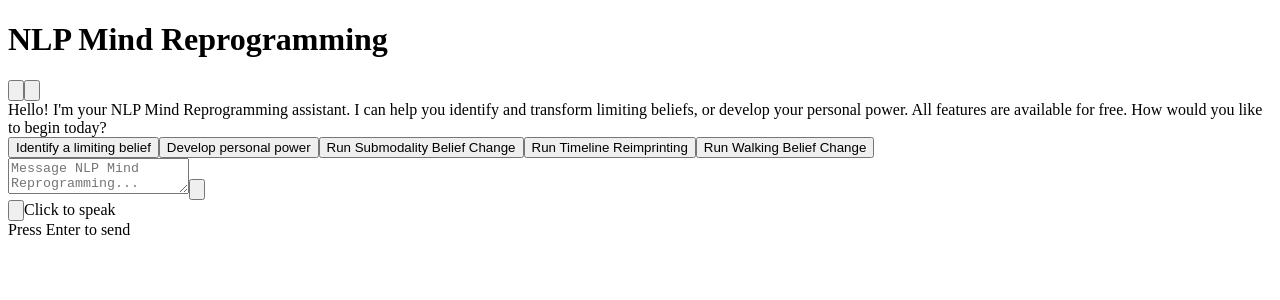
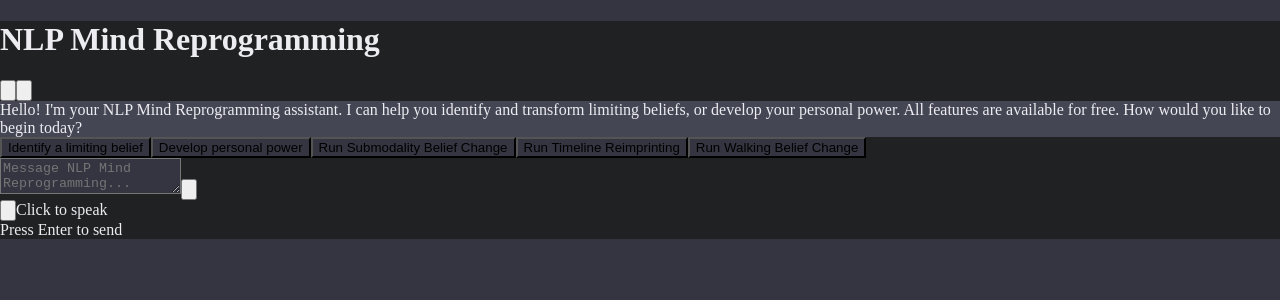
Before and after one commit to SaviorSefa/nlp-mind-reprogramming, a Next.js app: page / in a window 1280 px wide. Shown: the top 300 px of the page. Built offline with nearby package versions, Linux system fonts and the light colour scheme.

Commit message:
Update chat.css

```diff
--- a/src/styles/chat.css
+++ b/src/styles/chat.css
@@ -1,4 +1,4 @@
-/* Chat interface styles */
+/* ChatGPT-like interface styles */
 .animate-bounce {
   animation: bounce 1s infinite;
 }
@@ -30,14 +30,63 @@
 }
 
 ::-webkit-scrollbar-track {
-  background: #f1f1f1;
+  background: #2a2b32;
 }
 
 ::-webkit-scrollbar-thumb {
-  background: #c5c5c5;
+  background: #565869;
   border-radius: 4px;
 }
 
 ::-webkit-scrollbar-thumb:hover {
-  background: #a3a3a3;
+  background: #6e7081;
 }
+
+/* ChatGPT-specific styles */
+.bg-chatgpt-dark {
+  background-color: #202123;
+}
+
+.bg-chatgpt-dark-gray {
+  background-color: #343541;
+}
+
+.bg-chatgpt-light-gray {
+  background-color: #444654;
+}
+
+.bg-chatgpt-user-bubble {
+  background-color: #10a37f;
+}
+
+.bg-chatgpt-assistant-bubble {
+  background-color: #444654;
+}
+
+.text-chatgpt-text {
+  color: #ececf1;
+}
+
+/* Ensure the page takes full height */
+html, body {
+  height: 100%;
+  margin: 0;
+  padding: 0;
+  background-color: #343541;
+  color: #ececf1;
+}
+
+/* Suggestion chips styling */
+.suggestion-chip {
+  background-color: #2a2b32;
+  color: #ececf1;
+  border: 1px solid #565869;
+  border-radius: 0.375rem;
+  padding: 0.375rem 0.75rem;
+  font-size: 0.875rem;
+  transition: background-color 0.2s;
+}
+
+.suggestion-chip:hover {
+  background-color: #40414f;
+}
```
